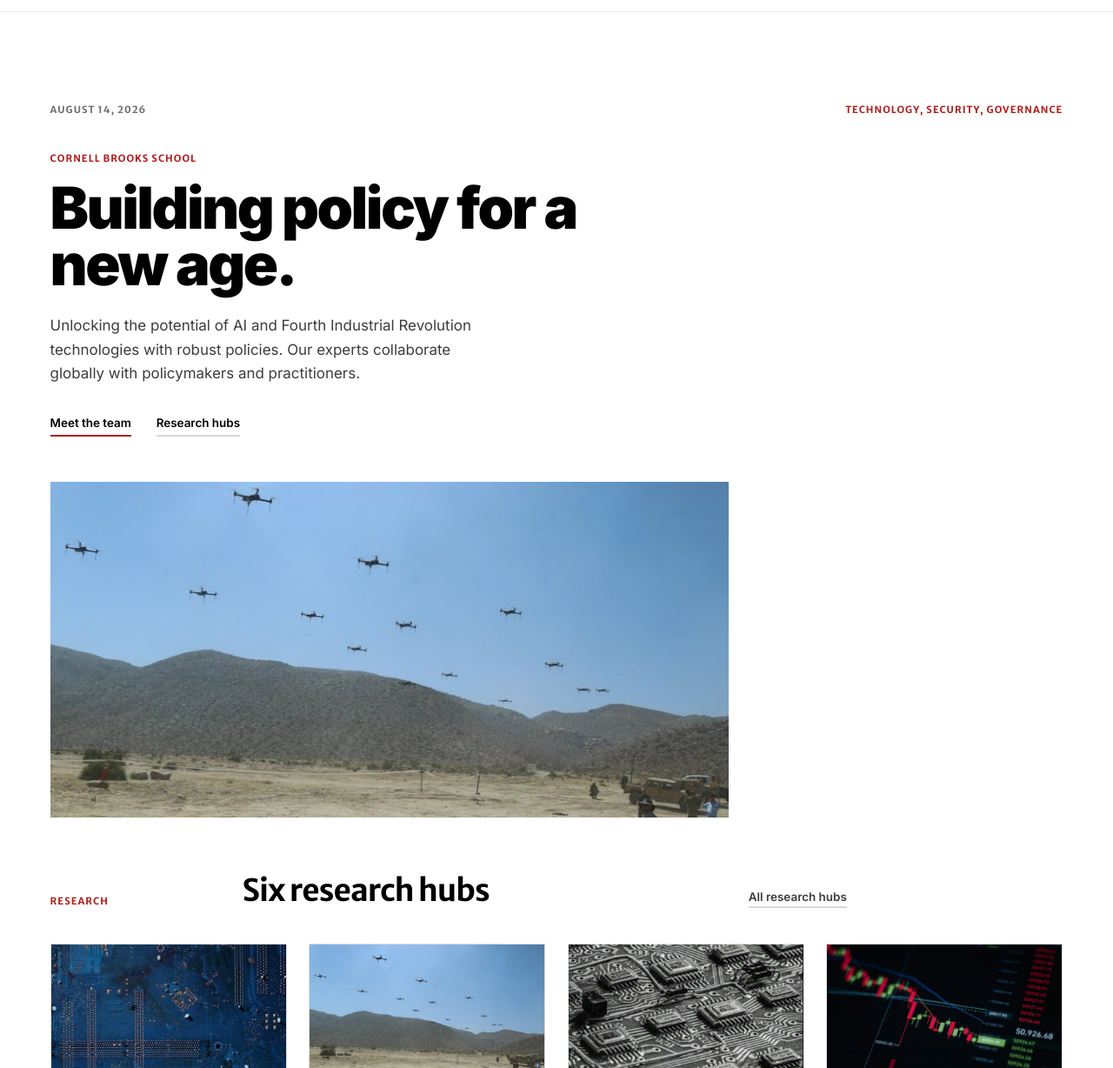
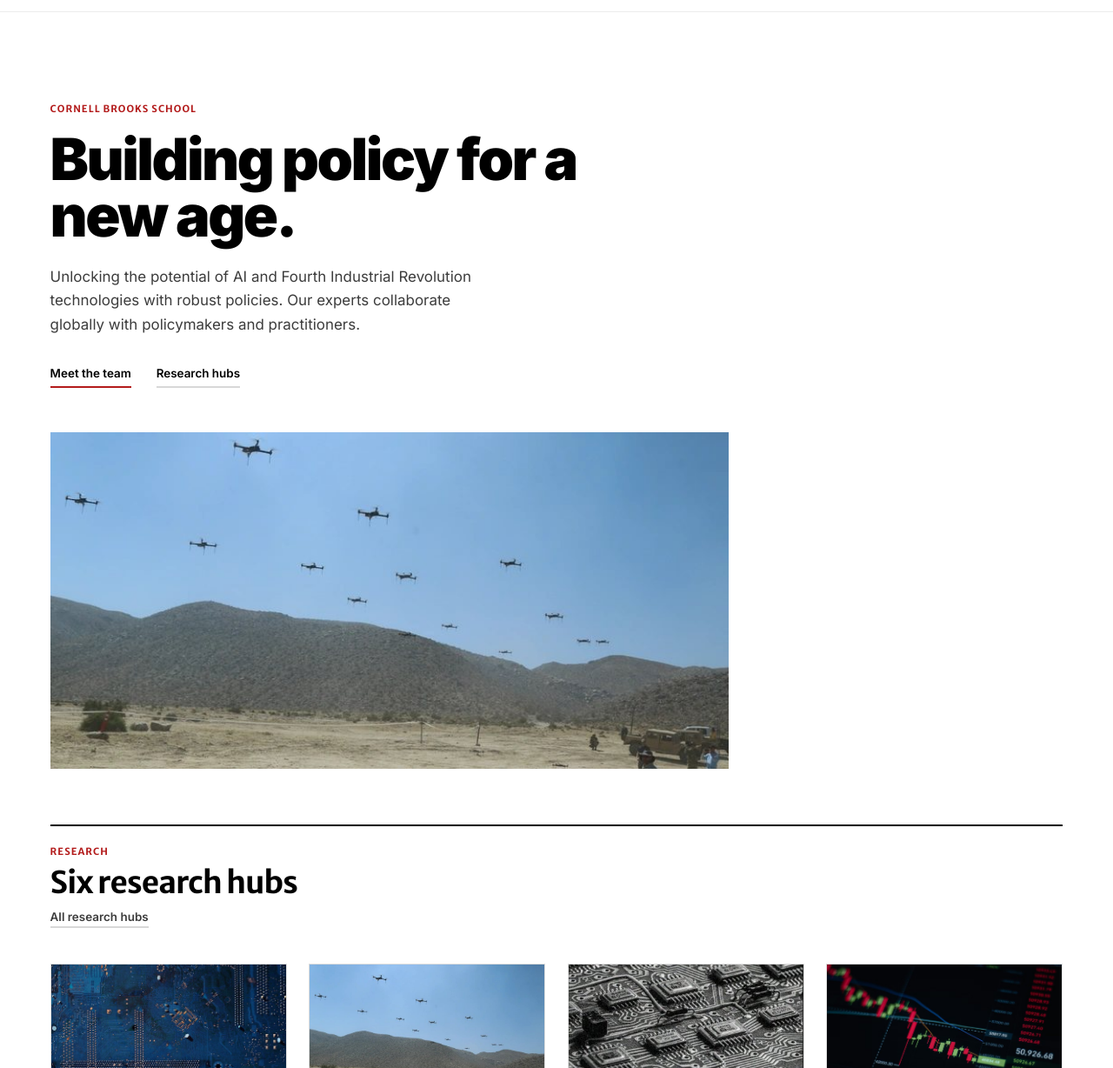
Before and after one commit to eredmond13/tpi_website, an Eleventy site: page index.html in a window 1280 px wide. Shown: the part 72-1300 px from the top of the page at 87% size. Built offline with nearby package versions, Linux system fonts and the light colour scheme; Eleventy itself is replaced by a stand-in of ours; files that its build step writes are made by us from their sources.

Commit message:
homepage

```diff
--- a/index.html
+++ b/index.html
@@ -5,11 +5,6 @@ title: Tech Policy Institute
 permalink: /index.html
 ---
 <section class="home-front">
-  <div class="issue-line">
-    <time datetime="2026-08-14">August 14, 2026</time>
-    <span>Technology, security, governance</span>
-  </div>
-
   <div class="home-grid">
     <article class="home-lead">
       <div class="lead-copy">
--- a/styles.css
+++ b/styles.css
@@ -600,24 +600,7 @@ main,
   }
 }
 
-.issue-line {
-  display: flex;
-  flex-wrap: wrap;
-  gap: 0.5rem 1.5rem;
-  align-items: center;
-  justify-content: space-between;
-  padding-bottom: 2.4rem;
-  color: var(--ink-muted);
-  font-family: var(--font-section);
-  font-size: 0.7rem;
-  font-weight: 600;
-  letter-spacing: 0.09em;
-  text-transform: uppercase;
-}
-
-.issue-line span {
-  color: var(--red);
-}
+
 
 .page-hero-grid {
   display: grid;
@@ -812,12 +795,20 @@ figcaption,
   padding: 4rem 0;
 }
 
+/* Kicker above the heading, everything flush left. The old three-column
+   version put the kicker in its own column, which indented the heading away
+   from the left edge that the rest of the site lines up on. */
 .section-header {
   display: grid;
-  grid-template-columns: minmax(9rem, 0.3fr) minmax(20rem, 0.9fr) minmax(15rem, 0.6fr);
-  gap: 2.5rem;
-  align-items: end;
+  gap: 0.5rem;
+  justify-items: start;
   margin-bottom: 2.6rem;
+  padding-top: 1.4rem;
+  border-top: 2px solid var(--ink);
+}
+
+.section-header .section-link {
+  margin-top: 0.5rem;
 }
 
 .section-header.compact,
@@ -1547,8 +1538,9 @@ figcaption,
 .article-feature-media,
 .report-media {
   display: flex;
-  justify-content: center;
+  justify-content: flex-start;
   align-items: flex-start;
+  background: none;
 }
 
 .article-feature-media img,
@@ -1560,10 +1552,13 @@ figcaption,
   object-fit: contain;
 }
 
-/* The labelled box shown when an article has no photograph keeps a fixed
-   shape, since there is nothing to preserve. */
+/* The labelled box shown when an article has no photograph keeps its fixed
+   shape and its fill, since there is no image to preserve. */
 .article-feature-media.is-placeholder {
+  display: grid;
+  place-items: center;
   aspect-ratio: 16 / 9;
+  background: var(--paper-soft);
 }
 
 /* 10. FOOTER =============================================================== */
```
